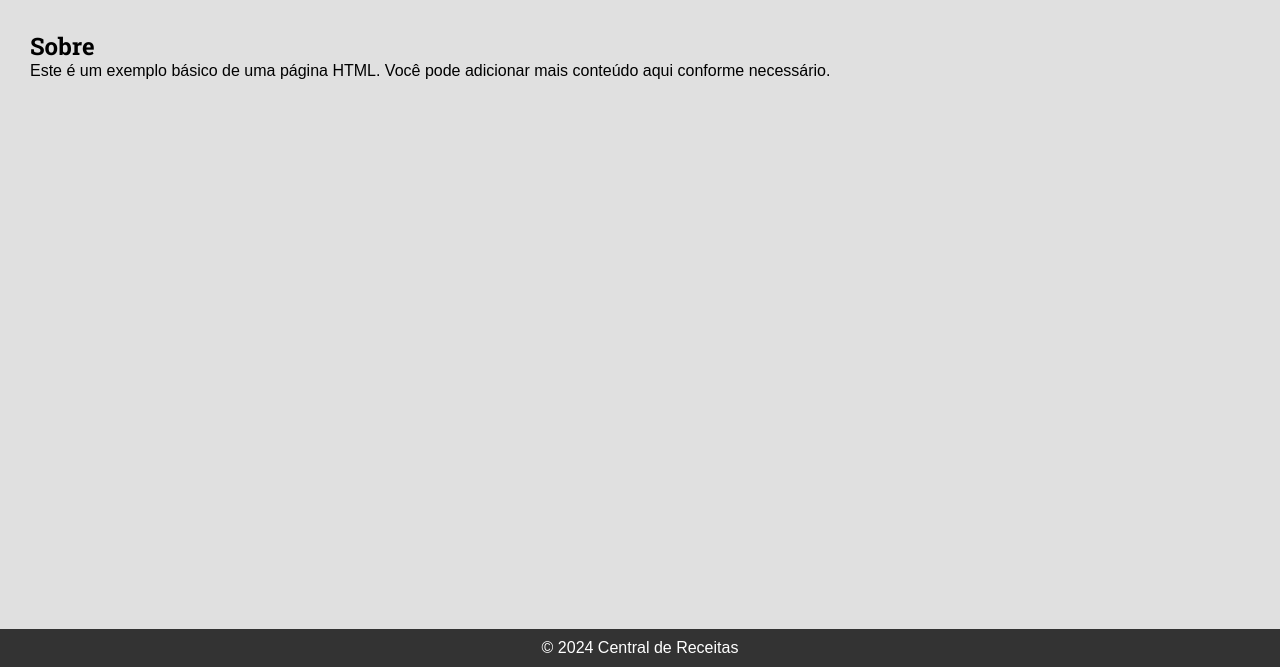
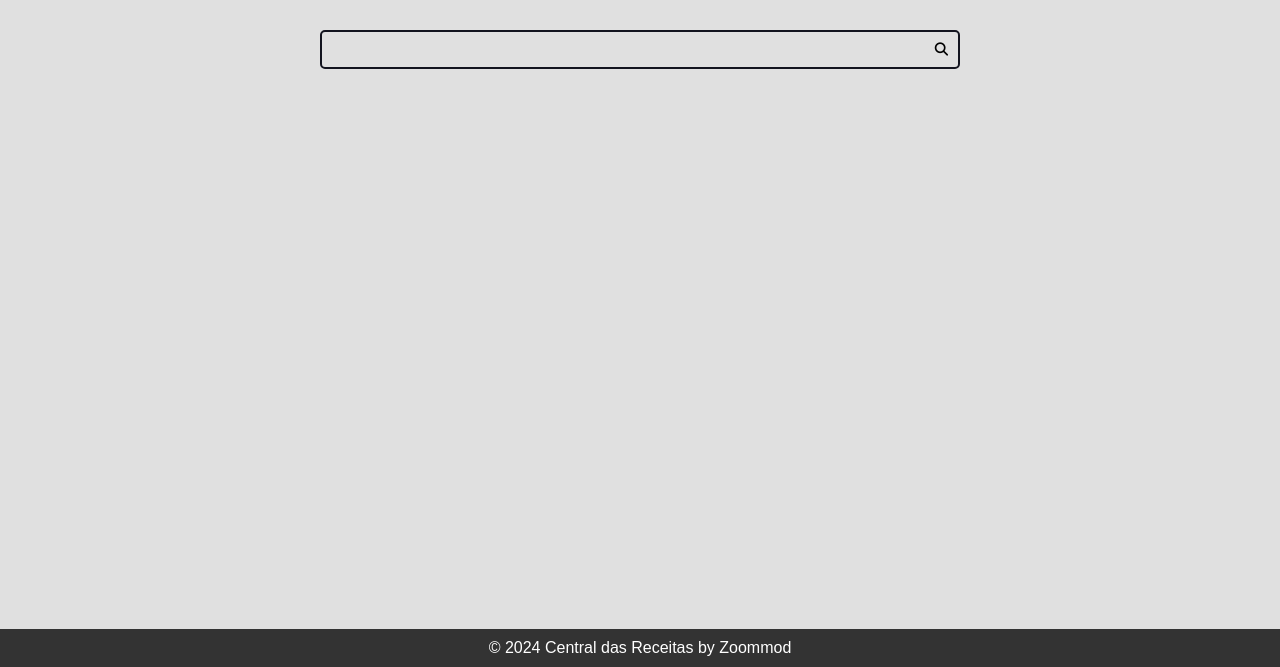
Before and after one commit to Zoommod/recipe-hub, a Django app: page / in a window 1280 px wide. Shown: the part 133-800 px from the top of the page. Run offline with Django 5.2, Linux system fonts and the light colour scheme; some libraries are stand-ins or nearby versions.

Commit message:
ADD: adding and styling the search bar

```diff
--- a/recipes/templates/recipes/pages/home.html
+++ b/recipes/templates/recipes/pages/home.html
@@ -1,23 +1,20 @@
 {% include "recipes/partials/head.html" %}
 
 <body>
-    <header class="main-header-container">
-        <div class="main-header container">
-                <h1>
-                    <a class="main-logo" href="/">
-                        <i class="fa-solid fa-utensils main-logo-icon"></i>
-                         <span class="main-logo-text">Central das Receitas</span>
-                    </a>
-                </h1>
+    {% include "recipes/partials/header.html" %}
+
+    <div class="search-container">
+        <div class="container">
+            <form action="" class="search-form">
+                <input type="search" class="search-input" name="search">
+                <button type="submit" class="search-button"><i class="fas fa-search"></i></button>
+            </form>
         </div>
-    </header>
+    </div>
 
-    <div class="container">
-        <h2>Sobre</h2>
-        <p>Este é um exemplo básico de uma página HTML. Você pode adicionar mais conteúdo aqui conforme necessário.</p>
-    </div>
+
     <footer>
-        <p>&copy; 2024 Central de Receitas</p>
+        <p>&copy; 2024 Central das Receitas by Zoommod</p>
     </footer>
 </body>
 </html>
--- a/recipes/templates/recipes/partials/head.html
+++ b/recipes/templates/recipes/partials/head.html
@@ -111,6 +111,48 @@
             margin-right: 2rem;
         }
 
+        .search-form {
+            border: .2rem solid var(--color-primary-dark);
+            max-width: 64rem;
+            margin: 0 auto;
+            border-radius: .5rem;
+            position: relative;
+            transition: all 300ms ease-in-out;
+        }
+
+        .search-form:focus-within{
+            border-color: var(--color-primary);
+            background-color: var(--color-gray-0);
+        }
+
+        .search-form:focus-within .search-button{
+            color: var(--color-primary);
+        }
+
+
+        .search-input,
+
+        .search-button {
+            border: none;
+            background: none;
+            outline: none;
+            padding: 1rem;
+            transition: all 300ms ease-in-out;
+        }
+
+        .search-input {
+            width: 100%;
+            padding-right: 2.6rem;
+            transition: all 300ms ease-in-out;
+        }
+
+        .search-button {
+            position: absolute;
+            top: 0;
+            right: 0;
+
+        }
+
         footer {
             background-color: #333;
             color: #fff;
--- /dev/null
+++ b/recipes/templates/recipes/partials/header.html
@@ -0,0 +1,10 @@
+<header class="main-header-container">
+    <div class="main-header container">
+            <h1>
+                <a class="main-logo" href="/">
+                    <i class="fa-solid fa-utensils main-logo-icon"></i>
+                     <span class="main-logo-text">Central das Receitas</span>
+                </a>
+            </h1>
+    </div>
+</header>
```
